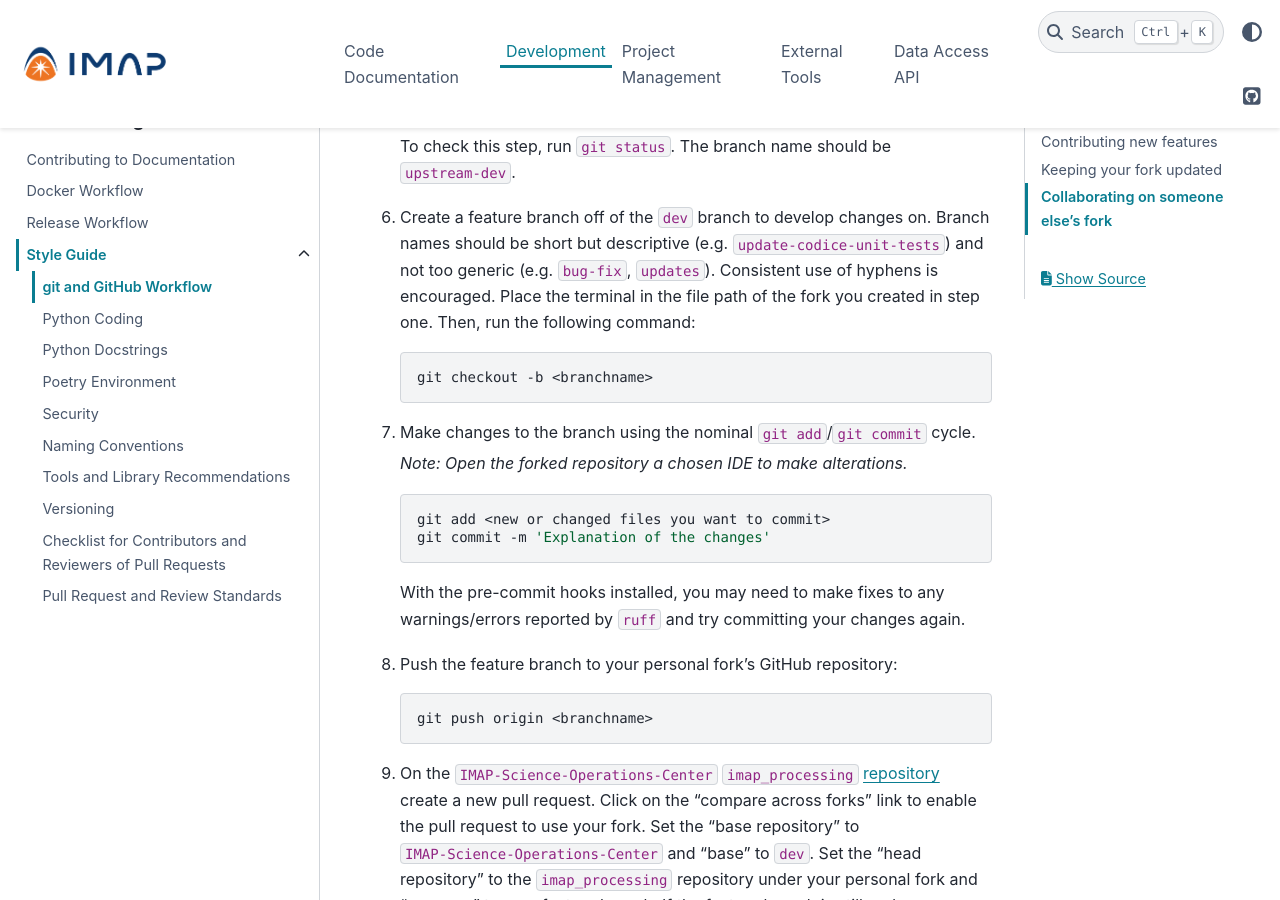
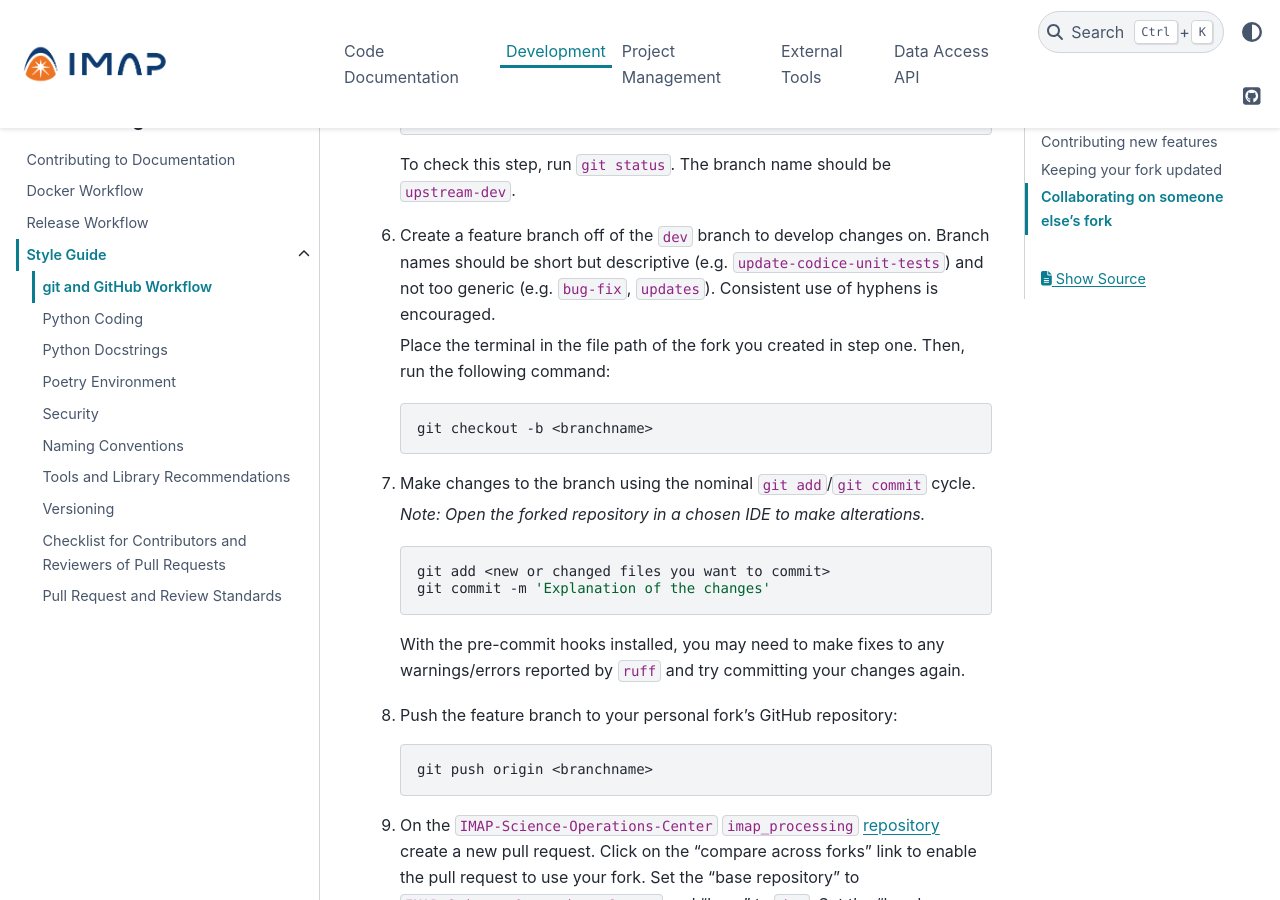
Before and after one commit to IMAP-Science-Operations-Center/imap_processing, a Sphinx documentation site: the page built from docs/source/development-guide/style-guide/git-and-github-workflow.rst, in a window 1280 px wide and 900 px high, scrolled down 2205 px. Built offline with Sphinx 7.4.7 and the PyData theme 0.15.4, drawn with Linux system fonts in a browser that asks for light colours; the version number is read from the project's files by our own code; some of the changed text lies outside the part shown.

```diff
--- a/docs/source/development-guide/style-guide/git-and-github-workflow.rst
+++ b/docs/source/development-guide/style-guide/git-and-github-workflow.rst
@@ -79,7 +79,9 @@ well.*
 
 #. Create a feature branch off of the ``dev`` branch to develop changes on. Branch names should be short but
    descriptive (e.g. ``update-codice-unit-tests``) and not too generic (e.g. ``bug-fix``, ``updates``). Consistent use
-   of hyphens is encouraged. Place the terminal in the file path of the fork you created in step one. Then, run the following command:
+   of hyphens is encouraged.
+
+   Place the terminal in the file path of the fork you created in step one. Then, run the following command:
 
    .. code-block:: bash
 
@@ -87,7 +89,7 @@ well.*
 
 #. Make changes to the branch using the nominal ``git add``/``git commit`` cycle.
 
-   *Note: Open the forked repository a chosen IDE to make alterations.*
+   *Note: Open the forked repository in a chosen IDE to make alterations.*
 
    .. code-block:: bash
 
```
Also changed, not shown: other parts of docs/source/development-guide/style-guide/git-and-github-workflow.rst (+1 -1 lines).
